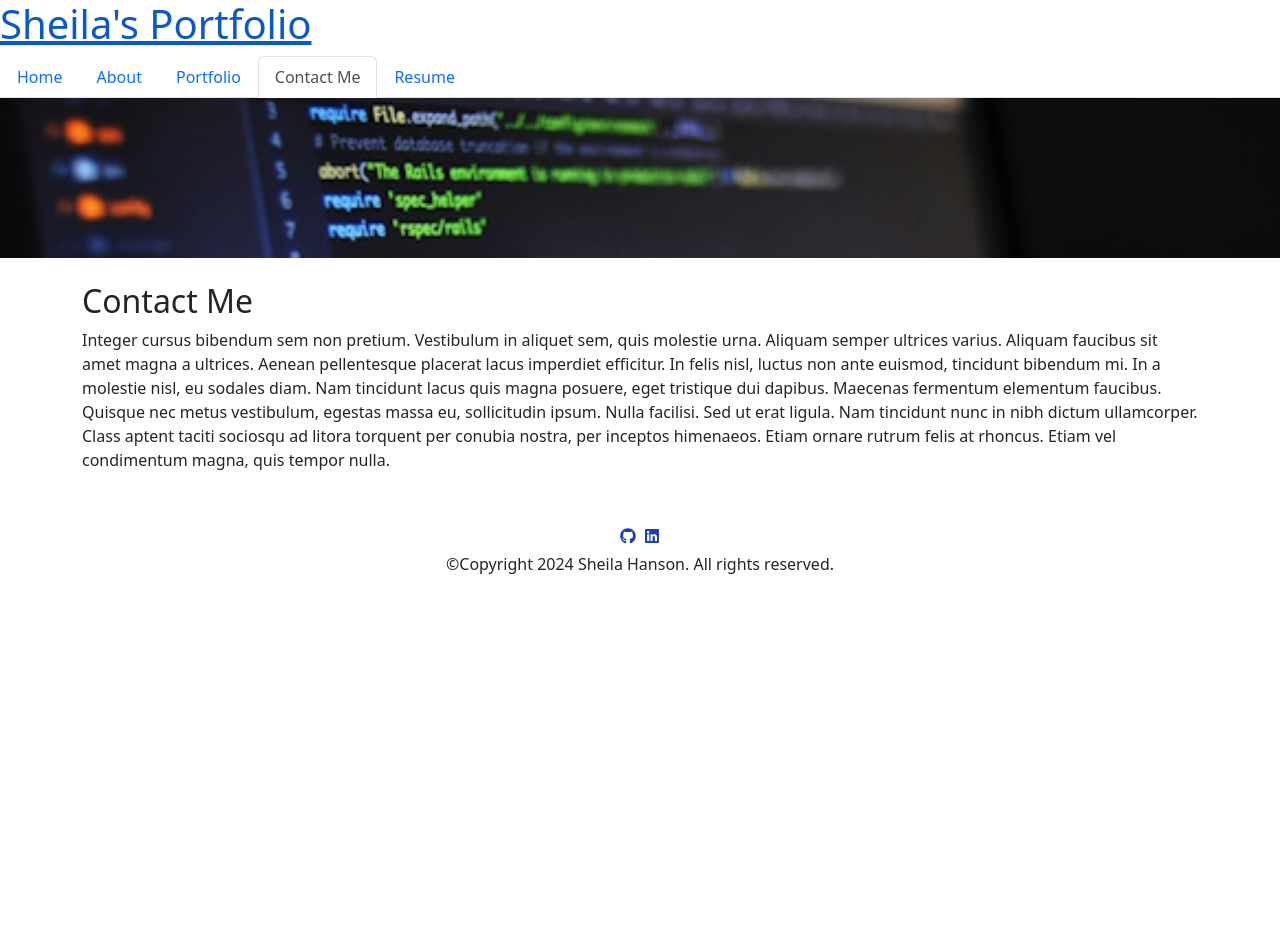
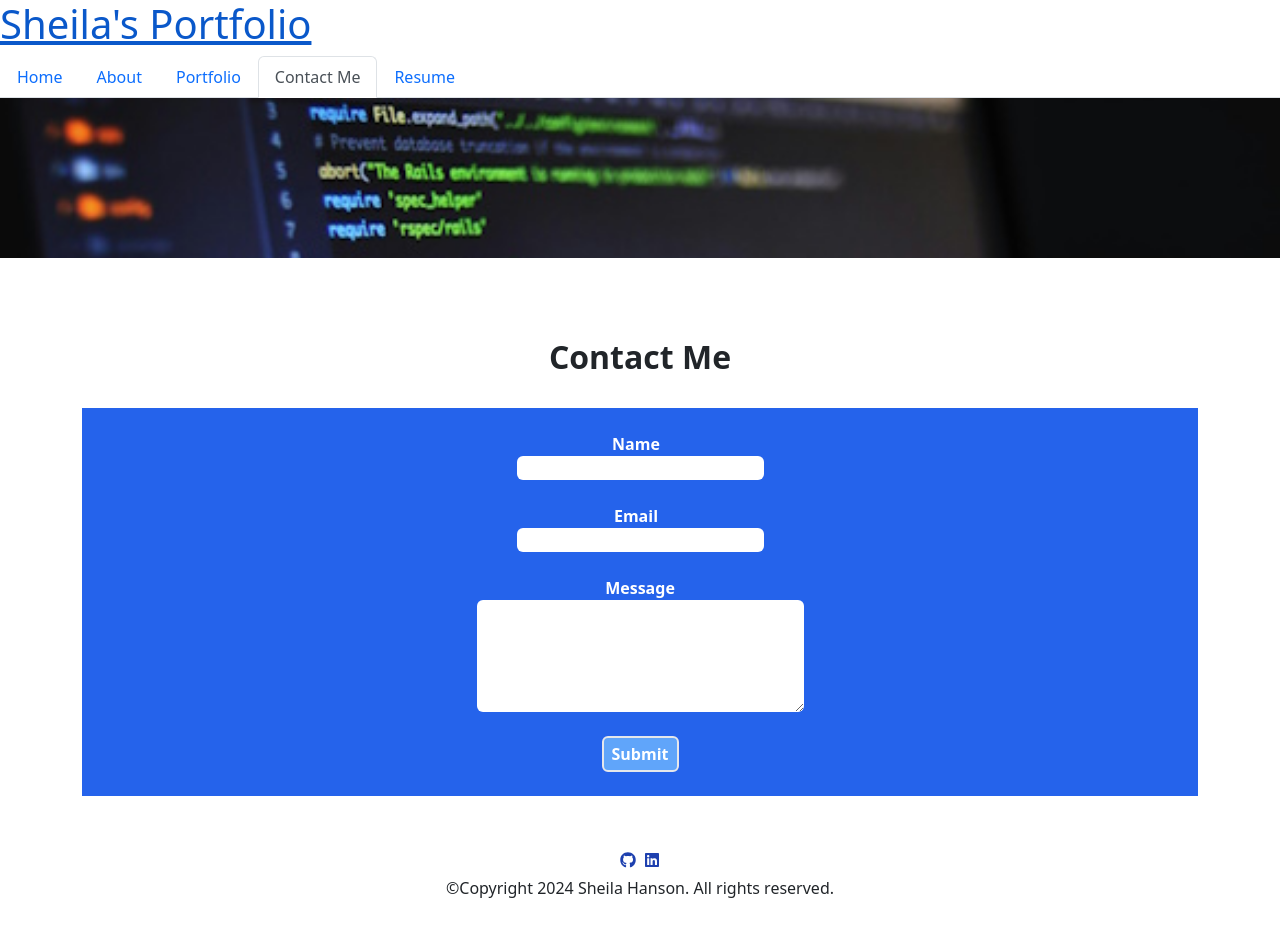
Before and after one commit to Sheila-Ha/my-portfolio-react, a React (Vite) app: page /ContactMe in a window 1280 px wide. Shown: the top 936 px of the page. Before the commit the page ends 800 px from the top, so only its background shows below. Built offline with nearby package versions, Linux system fonts and the light colour scheme.

Commit message:
experimenting with colors and layouts, changed Nav name, added  contactMe content w/ button and message

```diff
--- a/index.html
+++ b/index.html
@@ -4,11 +4,15 @@
     <meta charset="UTF-8" />
     <link rel="icon" type="image/svg+xml" href="/vite.svg" />
     <meta name="viewport" content="width=device-width, initial-scale=1.0" />
-    <link rel="stylesheet" href="/src/index.css">
+    <link rel="stylesheet" href="/src/index.css" />
     <title>My Portfolio React</title>
   </head>
   <body>
-    <div id="root"></div>
-    <script type="module" src="/src/main.jsx"></script>
+    <div id="root">
+    </div>
+
+    <script type="module" src="/src/main.jsx">
+    </script>
+
   </body>
 </html>
--- a/src/App.jsx
+++ b/src/App.jsx
@@ -39,7 +39,7 @@
 // Bringing in the required import from 'react-router-dom'
 import { Outlet } from 'react-router-dom';
 import Header from './assets/components/Header';
-import Nav from './assets/components/NavTabs';
+import Nav from './assets/components/NavBar';
 import Hero from './assets/components/Hero';
 import Footer from './assets/components/Footer';
 
--- a/src/assets/components/NavTabs.jsx
+++ b/src/assets/components/NavBar.jsx
@@ -6,7 +6,7 @@ import { Link, useLocation } from 'react-router-dom';
 //import { link } from 'react-router-dom';
 //import NavBar from '/'
 
-function NavTabs() {
+function NavBar() {
   const currentPage = useLocation().pathname;
 
   return (
@@ -62,4 +62,4 @@ function NavTabs() {
   );
 }
 
-export default NavTabs;
+export default NavBar;
--- a/src/assets/pages/ContactMe.jsx
+++ b/src/assets/pages/ContactMe.jsx
@@ -1,20 +1,81 @@
-export default function ContactMe() {
+import { useState } from 'react';
+import Button from '../utils/Button';
+
+
+function ContactMe() {
+  const [name, setName] = useState('');
+  const [email, setEmail] = useState('');
+  const [message, setMessage] = useState('');
+
+  const handleSubmit = (e) => {
+    e.preventDefault();
+    setName('');
+    setEmail('');
+    setMessage('');
+
+    alert(
+      'Message not sent, see my links in footer to contact me.'
+    );
+  };
+
   return (
-    <div>
-      <h2>Contact Me</h2>
-      <p>
-        Integer cursus bibendum sem non pretium. Vestibulum in aliquet sem, quis
-        molestie urna. Aliquam semper ultrices varius. Aliquam faucibus sit amet
-        magna a ultrices. Aenean pellentesque placerat lacus imperdiet
-        efficitur. In felis nisl, luctus non ante euismod, tincidunt bibendum
-        mi. In a molestie nisl, eu sodales diam. Nam tincidunt lacus quis magna
-        posuere, eget tristique dui dapibus. Maecenas fermentum elementum
-        faucibus. Quisque nec metus vestibulum, egestas massa eu, sollicitudin
-        ipsum. Nulla facilisi. Sed ut erat ligula. Nam tincidunt nunc in nibh
-        dictum ullamcorper. Class aptent taciti sociosqu ad litora torquent per
-        conubia nostra, per inceptos himenaeos. Etiam ornare rutrum felis at
-        rhoncus. Etiam vel condimentum magna, quis tempor nulla.
-      </p>
+    <>
+      <h2 className="px-8 pb-4 font-bold text-center text-3x1 pt-14">
+        Contact Me
+        </h2>
+
+    <div className="flex flex-col items-center text-white bg-blue-600">
+      <form
+      id="contact"
+      className="flex flex-col items-center p-4 rounded-md"
+      onSubmit={handleSubmit}
+      >
+        <div className="flex flex-col items-center mb-4 ">
+            <label htmlFor="name" className="flex flex-col mr-2 font-bold">
+              Name
+            </label>
+            <input
+              className="px-2 text-black rounded-md"
+              type="text"
+              name="name"
+              id="name"
+              value={name}
+              onChange={(e) => setName(e.target.value)}
+              required
+            />
+          </div>
+          <div className="flex flex-col items-center mb-4">
+            <label htmlFor="email" className="flex flex-col mr-2 font-bold">
+              Email
+            </label>
+            <input
+              className="px-2 text-black rounded-md"
+              type="email"
+              name="email"
+              id="email"
+              value={email}
+              onChange={(e) => setEmail(e.target.value)}
+              required
+            />
+          </div>
+          <div className="flex flex-col items-center mb-4">
+            <label htmlFor="message" className="flex font-bold">
+              Message
+            </label>
+            <textarea
+              className="p-2 text-black rounded-md"
+              value={message}
+              name="message"
+              onChange={(e) => setMessage(e.target.value)}
+              cols="32"
+              rows="4"
+              required
+            ></textarea>
+          </div>
+          <Button>Submit</Button>
+      </form>
     </div>
+    </>
   );
 }
+export default ContactMe;
```
Also changed, not shown: 1 other file (tests, documents, lock files or other folders).
